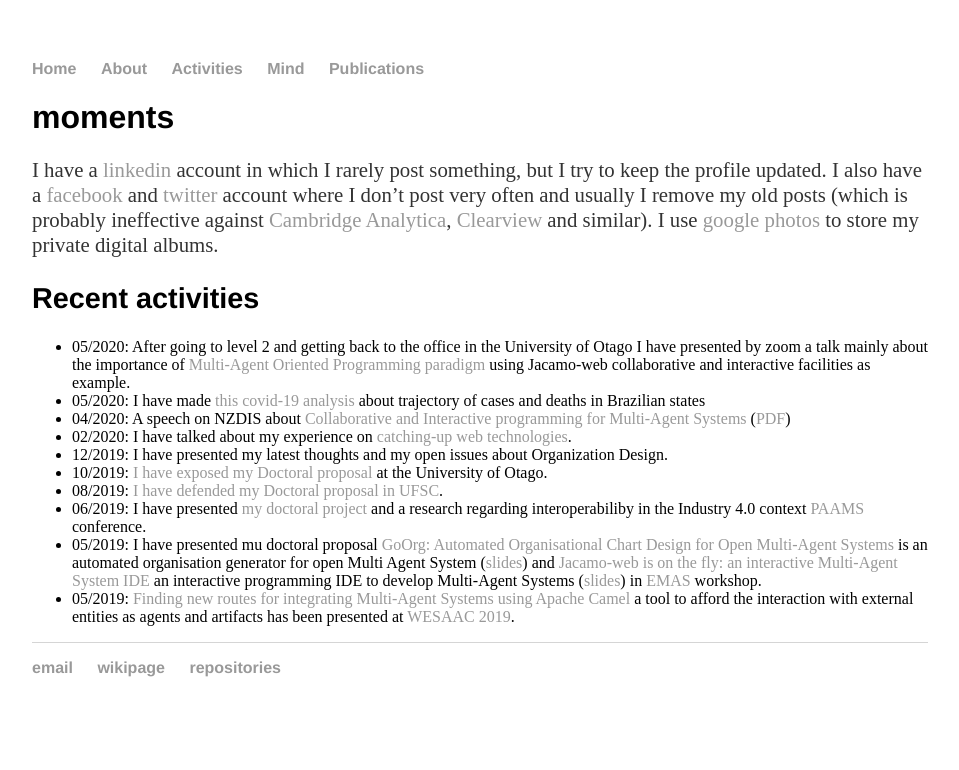
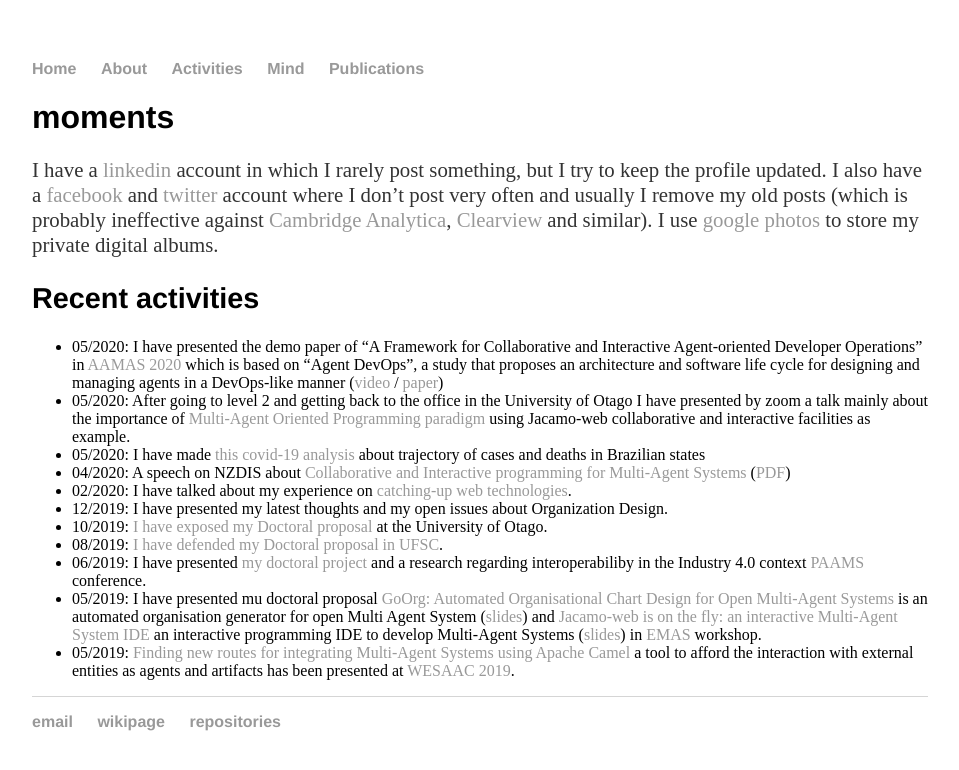
Before and after one commit to cleberjamaral/cleberjamaral.github.io, a Jekyll site: the page built from moments.md, in a window 1280 px wide. Shown: the top 770 px of the page, without its empty margins (160-1119 px from the left). Built offline with Jekyll 4.4.1, drawn with Linux system fonts in a browser that asks for light colours; our own code applies the rules of GitHub Pages for plain Markdown files.

Commit message:
GitBook: [master] 56 pages modified

```diff
--- a/moments.md
+++ b/moments.md
@@ -8,6 +8,7 @@ I have a [linkedin](https://br.linkedin.com/in/cleber-jorge-amaral-77827a10) acc
 
 ## Recent activities
 
+* 05/2020: I have presented the demo paper of "A Framework for Collaborative and Interactive Agent-oriented Developer Operations" in [AAMAS 2020](https://aamas2020.conference.auckland.ac.nz/) which is based on "Agent DevOps", a study that proposes an architecture and software life cycle for designing and managing agents in a DevOps-like manner \([video](https://underline.io/lecture/124-a-framework-for-collaborative-and-interactive-agent-oriented-developer-operations) / [paper](http://ifaamas.org/Proceedings/aamas2020/pdfs/p2092.pdf)\)
 * 05/2020: After going to level 2 and getting back to the office in the University of Otago I have presented by zoom a talk mainly about the importance of [Multi-Agent Oriented Programming paradigm](https://www.slideshare.net/clebercbr/csis-meetingjacamoweb-for-collaborative-and-interactive-programming) using Jacamo-web collaborative and interactive facilities as example.
 * 05/2020: I have made [this covid-19 analysis](https://colab.research.google.com/github/cleberjamaral/cleberjamaral.github.io/blob/master/knowledge/research/machine-learning/brazil-states-trajectories-and-deaths.ipynb) about trajectory of cases and deaths in Brazilian states
 * 04/2020: A speech on NZDIS about [Collaborative and Interactive programming for Multi-Agent Systems](https://www.diva-portal.org/smash/record.jsf?pid=diva2:1425986) \([PDF](https://people.cs.umu.se/tkampik/Collaborative_and_Interactive_Agent_oriented_Developer_Operations.pdf)\)
```
Also changed, not shown: knowledge/productivity.md (+1 -1 lines), README.md.
